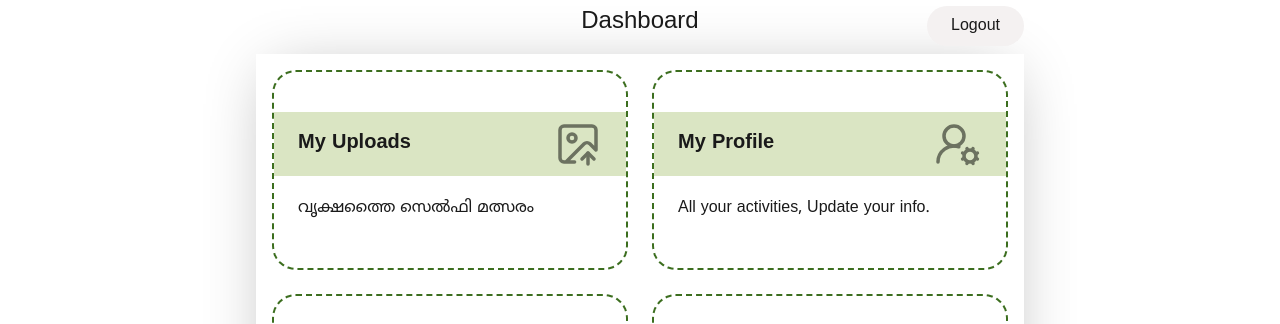
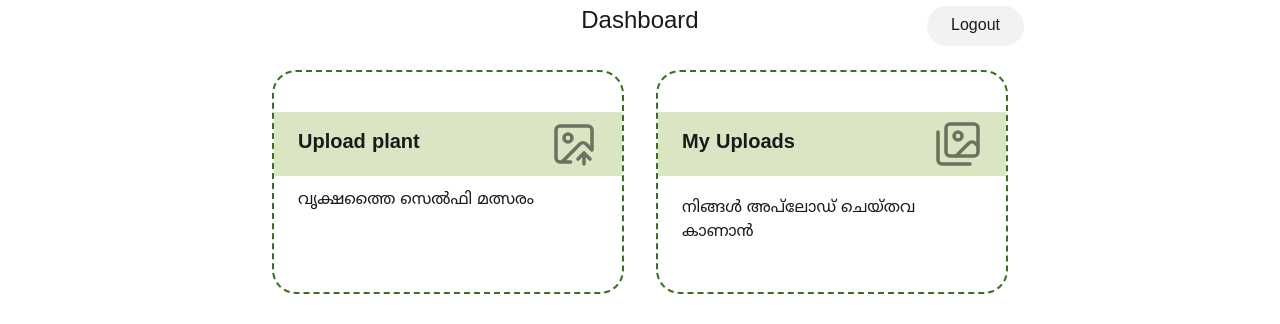
Before and after one commit to zwenie-tech/green-clean-earth, a Next.js app: page /user-dash-home in a window 1280 px wide. Shown: the part 170-494 px from the top of the page. Built offline with nearby package versions, Linux system fonts and the light colour scheme; no server answers.

Commit message:
dashboard: ui changes

```diff
--- /dev/null
+++ b/src/app/user-dash-home/dialog-upload-plants.tsx
@@ -0,0 +1,49 @@
+// "use client";
+import { Button } from "@/components/ui/button"
+import {
+  Dialog,
+  DialogContent,
+  DialogDescription,
+  DialogFooter,
+  DialogHeader,
+  DialogTitle,
+  DialogTrigger,
+} from "@/components/ui/dialog"
+import { ImageUp, Upload } from "lucide-react"
+import { ScrollArea } from "@/components/ui/scroll-area"
+import { FormUploadPlant } from "@/app/my-profile/form_upload_plant"
+
+export function DialogUploadPlant({token}:any) {
+
+  return (
+    <Dialog >
+      <DialogTrigger asChild>
+      <div
+        className="flex flex-col justify-start items-start gap-3 text-xl border-2 border-dashed border-primary rounded-3xl py-6 md:py-10 bg-white hover:bg-primary/10 cursor-pointer">
+        <div className="flex flex-row items-center justify-between w-full px-6 py-2 bg-light-green">
+          <p className="font-semibold text-xl">Upload plant</p>
+          <ImageUp size={48} color="#6c7260" strokeWidth={1.75} />
+        </div>
+        <div className="px-6">
+          <p className="text-base">വൃക്ഷത്തൈ സെൽഫി മത്സരം</p>
+        </div>
+      </div>
+      </DialogTrigger>
+      <DialogContent className="sm:max-w-[425px] sm:h-[calc(100vh-74px)]" >
+        <DialogHeader>
+          <DialogTitle>Upload Plant</DialogTitle>
+          <DialogDescription>
+            {/* Provide details here */}
+          </DialogDescription>
+        </DialogHeader>
+
+        <ScrollArea className="h-full w-full p-2 rounded-md border">
+            <FormUploadPlant />
+        </ScrollArea>
+        {/* <DialogFooter>
+          <Button type="submit" className="bg-green-600 hover:bg-green-800">Save changes</Button>
+        </DialogFooter> */}
+      </DialogContent>
+    </Dialog>
+  )
+}
--- a/src/app/user-dash-home/page.tsx
+++ b/src/app/user-dash-home/page.tsx
@@ -8,6 +8,9 @@ import { BadgeIndianRupee, CreditCard, FileText, Gift, ImageUp, Images, LogOut,
 import Link from 'next/link'
 import { useSearchParams } from "next/navigation";
 import { Suspense } from "react";
+import { DialogUploadPlant } from "@/app/user-dash-home/dialog-upload-plants";
+
+
 
   function UserDashHomeFn() {
   const searchParams = useSearchParams();
@@ -21,17 +24,28 @@ import { Suspense } from "react";
           <PageTitle title='Dashboard' />
           <Link href={'logout'} className="absolute right-[0] top-[0] px-6 py-2 rounded-full bg-light-gray hover:bg-dark-gray">Logout</Link>
         </div>
-        <div className="max-w-screen-xl mx-auto p-4 mt-4 mb-6 shadow-dashboard">
-          <div className="grid grid-cols-1 md:grid-cols-2 lg:grid-cols-2 gap-6">
+        <div className="max-w-screen-xl mx-auto p-4 mt-4 mb-6">
+          <div className="grid grid-cols-1 md:grid-cols-2 lg:grid-cols-2 gap-8">
+          {/* <div
+            className="flex flex-col justify-start items-start gap-3 text-xl border-2 border-dashed border-primary rounded-3xl py-6 md:py-10 bg-white hover:bg-primary/10">
+            <div className="flex flex-row items-center justify-between w-full px-6 py-2 bg-light-green">
+              <p className="font-semibold text-xl">Upload plant</p>
+              <ImageUp size={48} color="#6c7260" strokeWidth={1.75} />
+            </div>
+            <div className="px-6">
+
+            </div>
+          </div> */}
+            <DialogUploadPlant />
             <Link
               className="flex flex-col justify-start items-start gap-3 text-xl border-2 border-dashed border-primary rounded-3xl py-6 md:py-10 bg-white hover:bg-primary/10"
               href={`/upload-plant`}>
               <div className="flex flex-row items-center justify-between w-full px-6 py-2 bg-light-green">
                 <p className="font-semibold text-xl">My Uploads</p>
-                <ImageUp size={48} color="#6c7260" strokeWidth={1.75} />
+                <Images size={48} color="#6c7260" strokeWidth={1.75} />
               </div>
               <div>
-                <p className="px-6 py-2 font-normal text-base">വൃക്ഷത്തൈ സെൽഫി മത്സരം</p>
+                <p className="px-6 py-2 font-normal text-base">നിങ്ങൾ അപ്‌ലോഡ് ചെയ്തവ കാണാൻ</p>
               </div>
             </Link>
             <Link
@@ -78,7 +92,7 @@ import { Suspense } from "react";
                 <p className="px-6 py-2 font-normal text-base">Lucky Draw</p>
               </div>
             </Link>
-            <Link
+            {/* <Link
               className="flex flex-col justify-start items-start gap-3 text-xl border-2 border-dashed border-primary rounded-3xl py-6 md:py-10 bg-white hover:bg-primary/10"
               href={"/upload-plant"}>
               <div className="flex flex-row items-center justify-between w-full px-6 py-2 bg-light-green">
@@ -88,8 +102,8 @@ import { Suspense } from "react";
               <div>
                 <p className="px-6 py-2 font-normal text-base"></p>
               </div>
-            </Link>
-            <Link
+            </Link> */}
+            {/* <Link
               className="flex flex-col justify-start items-start gap-3 text-xl border-2 border-dashed border-primary rounded-3xl py-6 md:py-10 bg-white hover:bg-primary/10"
               href={"/upload-plant"}>
               <div className="flex flex-row items-center justify-between w-full px-6 py-2 bg-light-green">
@@ -99,8 +113,8 @@ import { Suspense } from "react";
               <div>
                 <p className="px-6 py-2 font-normal text-base">Green Card കൈവശം ഉള്ളവർക്ക് പ്രത്യേക ഓഫറുകൾ നൽകുന്ന സ്‌ഥാപനങ്ങളുടെ ലിസ്റ്റ്</p>
               </div>
-            </Link>
-            <Link
+            </Link> */}
+            {/* <Link
               className="flex flex-col justify-start items-start gap-3 text-xl border-2 border-dashed border-primary rounded-3xl py-6 md:py-10 bg-white hover:bg-primary/10"
               href={"/upload-plant"}>
               <div className="flex flex-row items-center justify-between w-full px-6 py-2 bg-light-green">
@@ -110,7 +124,7 @@ import { Suspense } from "react";
               <div>
                 <p className="px-6 py-2 font-normal text-base">Agro Arts and Sports Competetion. കാർഷിക കലാ കായിക മത്സരങ്ങൾ</p>
               </div>
-            </Link>
+            </Link> */}
           </div>
         </div>
       </div>
```
